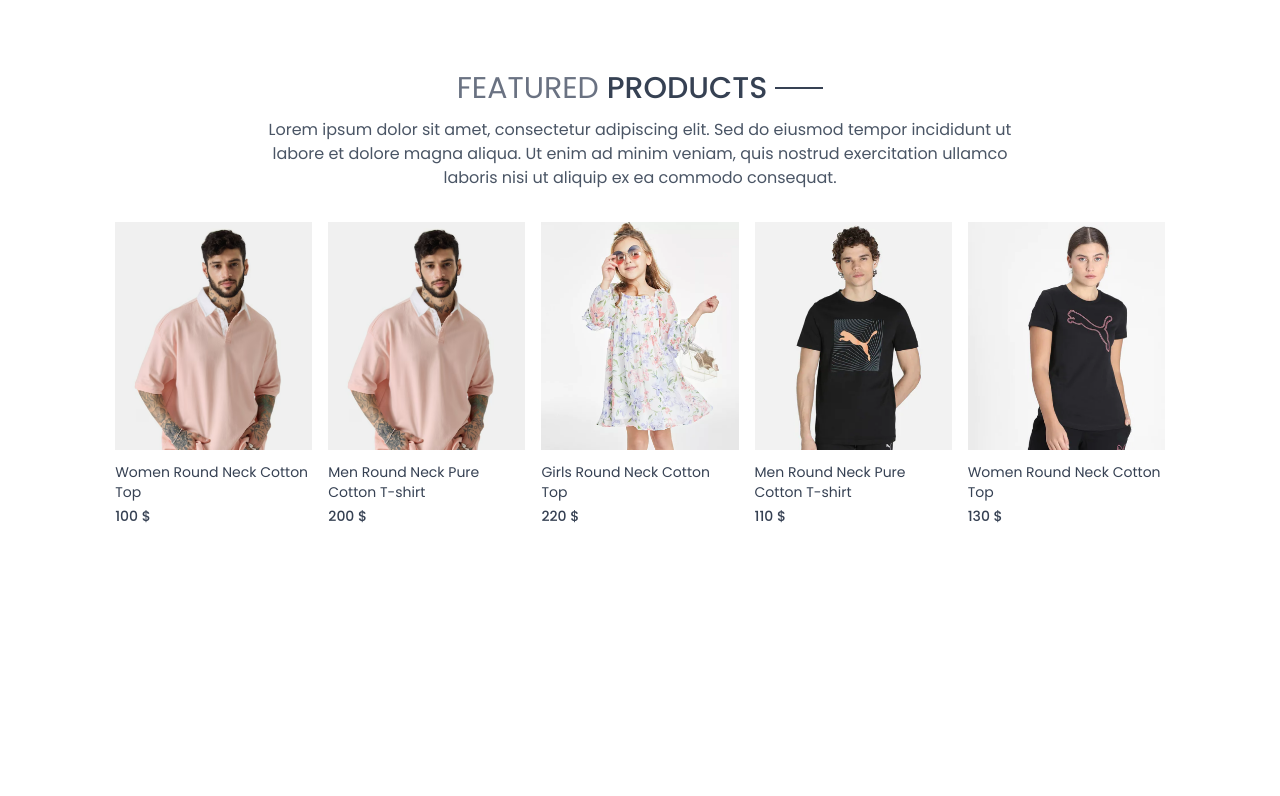
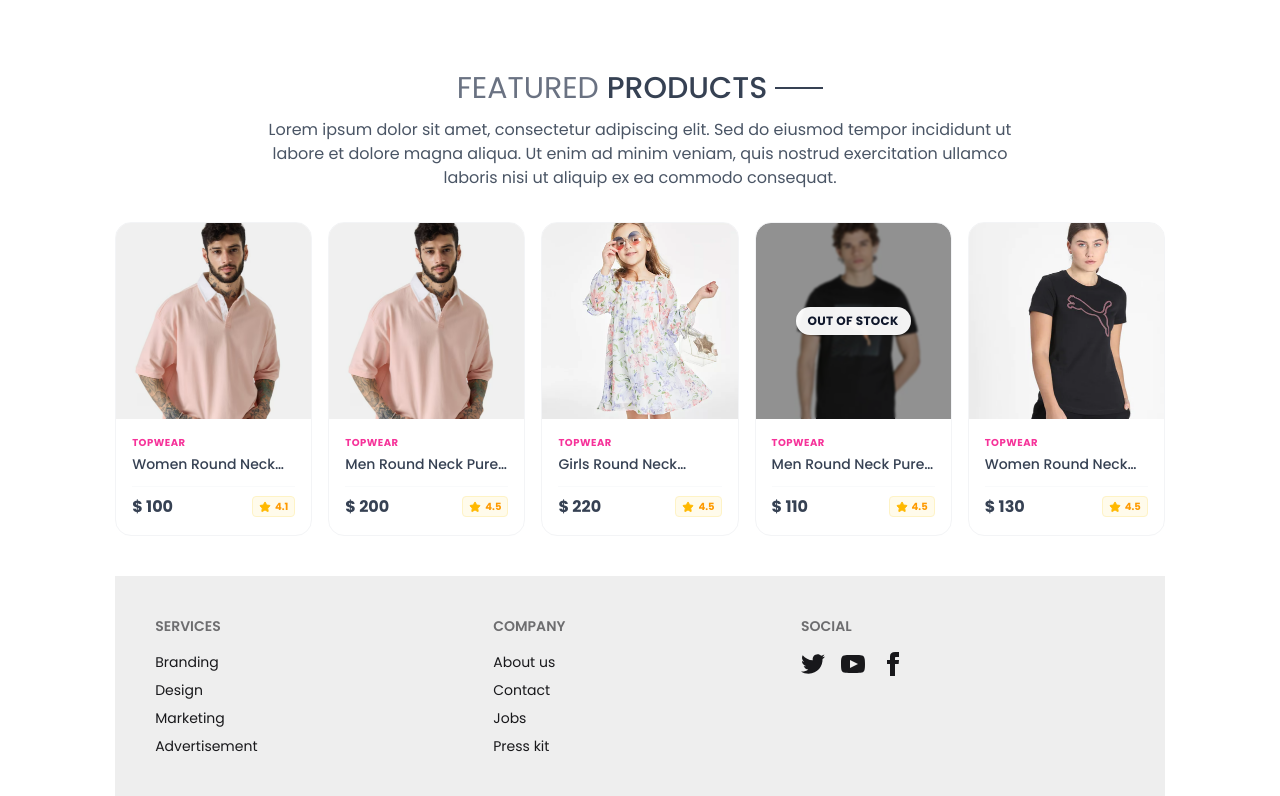
Before and after one commit to fahimx51/auraverse, a React (Vite) app: page / in a window 1280 px wide. Shown: the part 495-1291 px from the top of the page. Before the commit the page ends 1061 px from the top, so only its background shows below. Built offline with nearby package versions, Linux system fonts and the light colour scheme.

Commit message:
feat: add Footer and Loader components; integrate react-hot-toast for notifications; enhance ProductDetails and Cart pages

```diff
--- a/package.json
+++ b/package.json
@@ -14,6 +14,7 @@
     "lucide-react": "^1.24.0",
     "react": "^19.2.7",
     "react-dom": "^19.2.7",
+    "react-hot-toast": "^2.6.0",
     "react-router": "^8.2.0",
     "tailwindcss": "^4.3.2"
   },
--- /dev/null
+++ b/src/components/Footer.jsx
@@ -0,0 +1,60 @@
+function Footer() {
+    return (
+        <footer className="footer sm:footer-horizontal bg-base-300 text-base-content p-10">
+            <nav>
+                <h6 className="footer-title">Services</h6>
+                <a className="link link-hover">Branding</a>
+                <a className="link link-hover">Design</a>
+                <a className="link link-hover">Marketing</a>
+                <a className="link link-hover">Advertisement</a>
+            </nav>
+            <nav>
+                <h6 className="footer-title">Company</h6>
+                <a className="link link-hover">About us</a>
+                <a className="link link-hover">Contact</a>
+                <a className="link link-hover">Jobs</a>
+                <a className="link link-hover">Press kit</a>
+            </nav>
+            <nav>
+                <h6 className="footer-title">Social</h6>
+                <div className="grid grid-flow-col gap-4">
+                    <a>
+                        <svg
+                            xmlns="http://www.w3.org/2000/svg"
+                            width="24"
+                            height="24"
+                            viewBox="0 0 24 24"
+                            className="fill-current">
+                            <path
+                                d="M24 4.557c-.883.392-1.832.656-2.828.775 1.017-.609 1.798-1.574 2.165-2.724-.951.564-2.005.974-3.127 1.195-.897-.957-2.178-1.555-3.594-1.555-3.179 0-5.515 2.966-4.797 6.045-4.091-.205-7.719-2.165-10.148-5.144-1.29 2.213-.669 5.108 1.523 6.574-.806-.026-1.566-.247-2.229-.616-.054 2.281 1.581 4.415 3.949 4.89-.693.188-1.452.232-2.224.084.626 1.956 2.444 3.379 4.6 3.419-2.07 1.623-4.678 2.348-7.29 2.04 2.179 1.397 4.768 2.212 7.548 2.212 9.142 0 14.307-7.721 13.995-14.646.962-.695 1.797-1.562 2.457-2.549z"></path>
+                        </svg>
+                    </a>
+                    <a>
+                        <svg
+                            xmlns="http://www.w3.org/2000/svg"
+                            width="24"
+                            height="24"
+                            viewBox="0 0 24 24"
+                            className="fill-current">
+                            <path
+                                d="M19.615 3.184c-3.604-.246-11.631-.245-15.23 0-3.897.266-4.356 2.62-4.385 8.816.029 6.185.484 8.549 4.385 8.816 3.6.245 11.626.246 15.23 0 3.897-.266 4.356-2.62 4.385-8.816-.029-6.185-.484-8.549-4.385-8.816zm-10.615 12.816v-8l8 3.993-8 4.007z"></path>
+                        </svg>
+                    </a>
+                    <a>
+                        <svg
+                            xmlns="http://www.w3.org/2000/svg"
+                            width="24"
+                            height="24"
+                            viewBox="0 0 24 24"
+                            className="fill-current">
+                            <path
+                                d="M9 8h-3v4h3v12h5v-12h3.642l.358-4h-4v-1.667c0-.955.192-1.333 1.115-1.333h2.885v-5h-3.808c-3.596 0-5.192 1.583-5.192 4.615v3.385z"></path>
+                        </svg>
+                    </a>
+                </div>
+            </nav>
+        </footer>
+    )
+}
+
+export default Footer
--- /dev/null
+++ b/src/components/Loader.tsx
@@ -0,0 +1,14 @@
+import React from 'react';
+
+function Loader() {
+    return (
+        <div className="flex flex-col items-center justify-center min-h-[400px] w-full py-20">
+            <div className="h-10 w-10 animate-spin rounded-full border-4 border-gray-100 border-t-pink-500"></div>
+            <p className="mt-3 text-xs font-semibold text-gray-400 tracking-wider animate-pulse">
+                Loading...
+            </p>
+        </div>
+    );
+}
+
+export default Loader;
--- a/src/components/ProductItem.jsx
+++ b/src/components/ProductItem.jsx
@@ -1,16 +1,55 @@
 import { Link } from "react-router";
+import { Star } from "lucide-react";
 
-function ProductItem({product}) {
-    // console.log(product);
+function ProductItem({ product }) {
+    // console.log("product : ", product);
     return (
-        <Link to={`/product/${product.id}`} className="text-gray-700 cursor-pointer">
-            <div className='overflow-hidden'>
-                <img src={product.image[0]} alt="" className='hover:scale-110 transition ease-in-out' />
+        <Link
+            to={`/product/${product.id}`}
+            className="group flex flex-col bg-white rounded-2xl border border-gray-100 hover:border-pink-200 overflow-hidden hover:shadow-lg hover:shadow-pink-500/5 transition-all duration-300"
+        >
+            <div className="relative aspect-square w-full overflow-hidden bg-gray-50">
+                <img
+                    src={product.image[0]}
+                    alt={product.name}
+                    className="w-full h-full object-cover group-hover:scale-105 transition-transform duration-500 ease-out"
+                    loading="lazy"
+                />
+
+                {!product.inStock && (
+                    <div className="absolute inset-0 bg-black/40 flex items-center justify-center backdrop-blur-[1px]">
+                        <span className="bg-white/95 text-slate-900 font-bold text-xs px-3 py-1.5 rounded-full shadow-sm tracking-wide">
+                            OUT OF STOCK
+                        </span>
+                    </div>
+                )}
             </div>
-            <p className='pt-3 pb-1 text-sm'>{product.name}</p>
-            <p className='text-sm font-medium'>{product.price} $</p>
+
+            {/* Product Details Section */}
+            <div className="p-4 flex flex-col flex-1">
+                <p className="text-[10px] font-bold text-pink-500 uppercase tracking-wider mb-1">
+                    {product.category}
+                </p>
+                <h3 className="text-sm font-medium text-gray-700 group-hover:text-pink-500 transition-colors line-clamp-1">
+                    {product.name}
+                </h3>
+
+                <div className="flex items-center justify-between mt-3 pt-2 border-t border-gray-50">
+                    <p className="text-base font-bold text-gray-700">
+                        $ {product.price}
+                    </p>
+                    {product.rating && (
+                        <div className="flex items-center gap-1 bg-amber-50 px-1.5 py-0.5 rounded border border-amber-100">
+                            <Star className="h-3 w-3 fill-amber-400 text-amber-400" />
+                            <span className="text-[10px] font-bold text-amber-500">
+                                {product.rating}
+                            </span>
+                        </div>
+                    )}
+                </div>
+            </div>
         </Link>
-    )
+    );
 }
 
-export default ProductItem
+export default ProductItem;
--- a/src/layouts/RootLayout.jsx
+++ b/src/layouts/RootLayout.jsx
@@ -1,12 +1,14 @@
 
 import { Outlet } from 'react-router';
 import Navbar from '../components/Navbar';
+import Footer from '../components/Footer';
 
 function RootLayout() {
     return (
         <div className="px-4 sm:px-[5vw] md:px-[7vw] lg:px-[9vw]">
             <Navbar />
             <Outlet />
+            <Footer />
         </div>
     )
 }
--- a/src/main.jsx
+++ b/src/main.jsx
@@ -4,11 +4,13 @@ import { RouterProvider } from 'react-router'
 import router from './routes/router.jsx';
 import './index.css'
 import ShopContextProvider from './context/ShopContextProvider.jsx';
+import { Toaster } from 'react-hot-toast';
 
 createRoot(document.getElementById('root')).render(
   <StrictMode>
     <ShopContextProvider>
-      <RouterProvider router={router} />
+      <Toaster />
+        <RouterProvider router={router} />
     </ShopContextProvider>
   </StrictMode>,
 )
--- a/src/pages/Home.jsx
+++ b/src/pages/Home.jsx
@@ -6,7 +6,6 @@ function Home() {
         <div className="my-2">
             <Hero />
             <FeaturedProducts />
-
         </div>
     )
 }
--- a/src/pages/ProductDetails.jsx
+++ b/src/pages/ProductDetails.jsx
@@ -1,8 +1,9 @@
 import { useContext, useEffect, useState } from "react";
-import { useParams, useNavigate } from "react-router";
+import { useParams } from "react-router";
 import { ShopContext } from "../context/ShopContext";
-import { ArrowLeft } from "lucide-react";
 import BackButton from "../components/BackButton";
+import { toast } from "react-hot-toast";
+import Loader from "../components/Loader";
 
 function ProductDetails() {
     const { id } = useParams();
@@ -33,20 +34,22 @@ function ProductDetails() {
         }
     }, [id, products]);
 
-    if (!product) {
-        return <div className="text-center py-20 text-gray-500 font-medium">Loading product...</div>;
-    }
-
     const addToCart = () => {
         if (!product.inStock) {
-            alert("Sorry, this product is currently out of stock.");
+            toast.error("Sorry, this product is currently out of stock.");
         }
         else {
             setCartItems(prevItems => [...prevItems, product.id]);
+            toast.success("Product added on the cart");
         }
     }
 
     return (
+        <>
+            {
+                !product ?
+                    <Loader />
+                    :
                     <div className="px-4 py-6 md:px-0 md:py-10 transition-opacity ease-in duration-500 opacity-100">
 
                         {/* Back Button */}
@@ -185,6 +188,10 @@ function ProductDetails() {
 
                         </div>
                     </div>
+            }
+
+        </>
+
     );
 }
 
```
Also changed, not shown: src/data/products.js (+1 -32 lines), src/pages/Cart.jsx (+6 -5 lines), 1 other file (tests, documents, lock files or other folders). Lines whose indentation alone changed are shown as unchanged.
